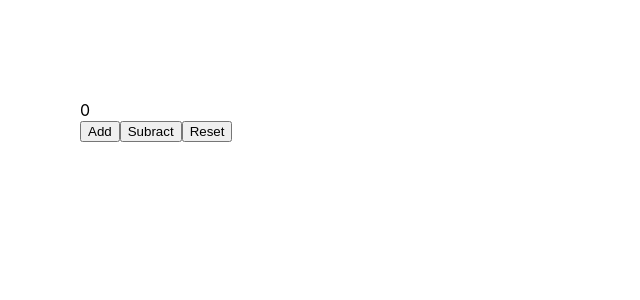
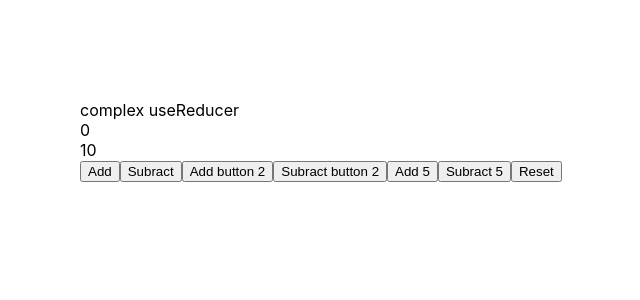
Before and after one commit to Anuj-Khadka/react-app, a React (Create React App) app: page / in a window 1280 px wide. Shown: the top 300 px of the page, without its empty margins (20-660 px from the left). Built offline with nearby package versions, Linux system fonts and the light colour scheme.

Commit message:
add useReducer

```diff
--- a/src/components/UseReducerHook1.js
+++ b/src/components/UseReducerHook1.js
@@ -3,19 +3,73 @@
 function UseReducerHook1() {
   return (
     <div>
-      <CounterOne />
+      {/* basic useReducer
+      <CounterOne /> */}
+      complex useReducer
+      <CounterComplex />
     </div>
   );
 }
 
 // useReducer (simple state & action)
-const initialState = 0;
+// const initialState = 0;
+// const reducer = (state, action) => {
+//   switch (action) {
+//     case "increment":
+//       return state + 1;
+//     case "decrement":
+//       return state - 1;
+//     case "reset":
+//       return initialState;
+//     default:
+//       return state;
+//   }
+// };
+
+// const CounterOne = () => {
+//   const [count, dispatch] = useReducer(reducer, initialState);
+//   return (
+//     <div>
+//       <div>{count}</div>
+//       <button
+//         onClick={() => {
+//           dispatch("increment");
+//         }}
+//       >
+//         Add
+//       </button>
+//       <button
+//         onClick={() => {
+//           dispatch("decrement");
+//         }}
+//       >
+//         Subract
+//       </button>
+//       <button
+//         onClick={() => {
+//           dispatch("reset");
+//         }}
+//       >
+//         Reset
+//       </button>
+//     </div>
+//   );
+// };
+
+const initialState = {
+  firstCounter: 0,
+  secondCounter: 10
+};
 const reducer = (state, action) => {
-  switch (action) {
+  switch (action.type) {
     case "increment":
-      return state + 1;
+      return { ...state, firstCounter: state.firstCounter + action.value };
     case "decrement":
-      return state - 1;
+      return { ...state, firstCounter: state.firstCounter - action.value };
+    case "increment2":
+      return { ...state, secondCounter: state.secondCounter + action.value };
+    case "decrement2":
+      return { ...state, secondCounter: state.secondCounter - action.value };
     case "reset":
       return initialState;
     default:
@@ -23,28 +77,57 @@
   }
 };
 
-const CounterOne = () => {
+const CounterComplex = () => {
   const [count, dispatch] = useReducer(reducer, initialState);
   return (
     <div>
-      <div>{count}</div>
+      <div>{count.firstCounter}</div>
+      <div>{count.secondCounter}</div>
       <button
         onClick={() => {
-          dispatch("increment");
+          dispatch({ type: "increment", value: 1 });
         }}
       >
         Add
       </button>
       <button
         onClick={() => {
-          dispatch("decrement");
+          dispatch({ type: "decrement", value: 1 });
         }}
       >
         Subract
       </button>
       <button
         onClick={() => {
-          dispatch("reset");
+          dispatch({ type: "increment2", value: 1 });
+        }}
+      >
+        Add button 2
+      </button>
+      <button
+        onClick={() => {
+          dispatch({ type: "decrement2", value: 1 });
+        }}
+      >
+        Subract button 2
+      </button>
+      <button
+        onClick={() => {
+          dispatch({ type: "increment", value: 5 });
+        }}
+      >
+        Add 5
+      </button>
+      <button
+        onClick={() => {
+          dispatch({ type: "decrement", value: 5 });
+        }}
+      >
+        Subract 5
+      </button>
+      <button
+        onClick={() => {
+          dispatch({ type: "reset" });
         }}
       >
         Reset
```
